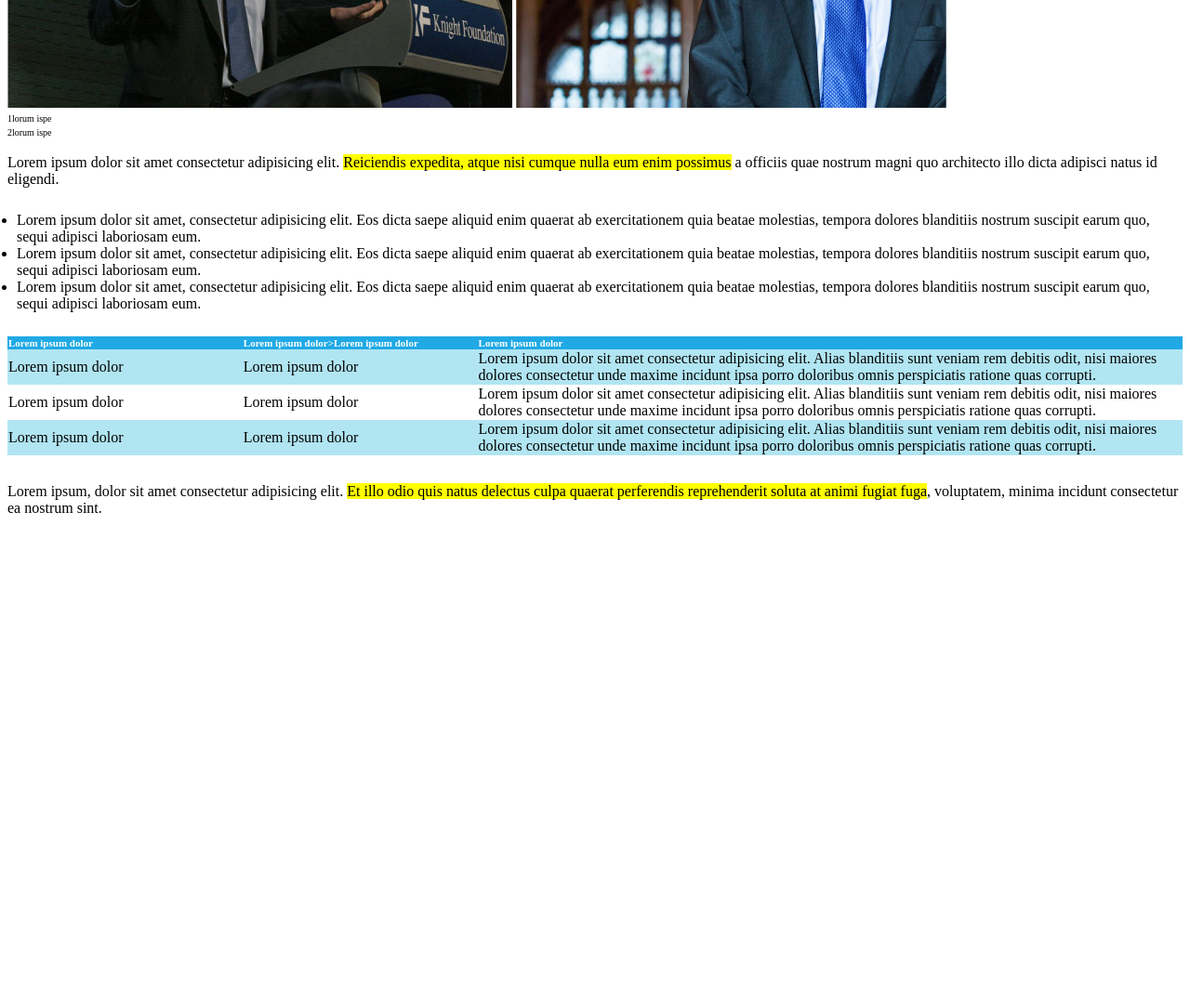
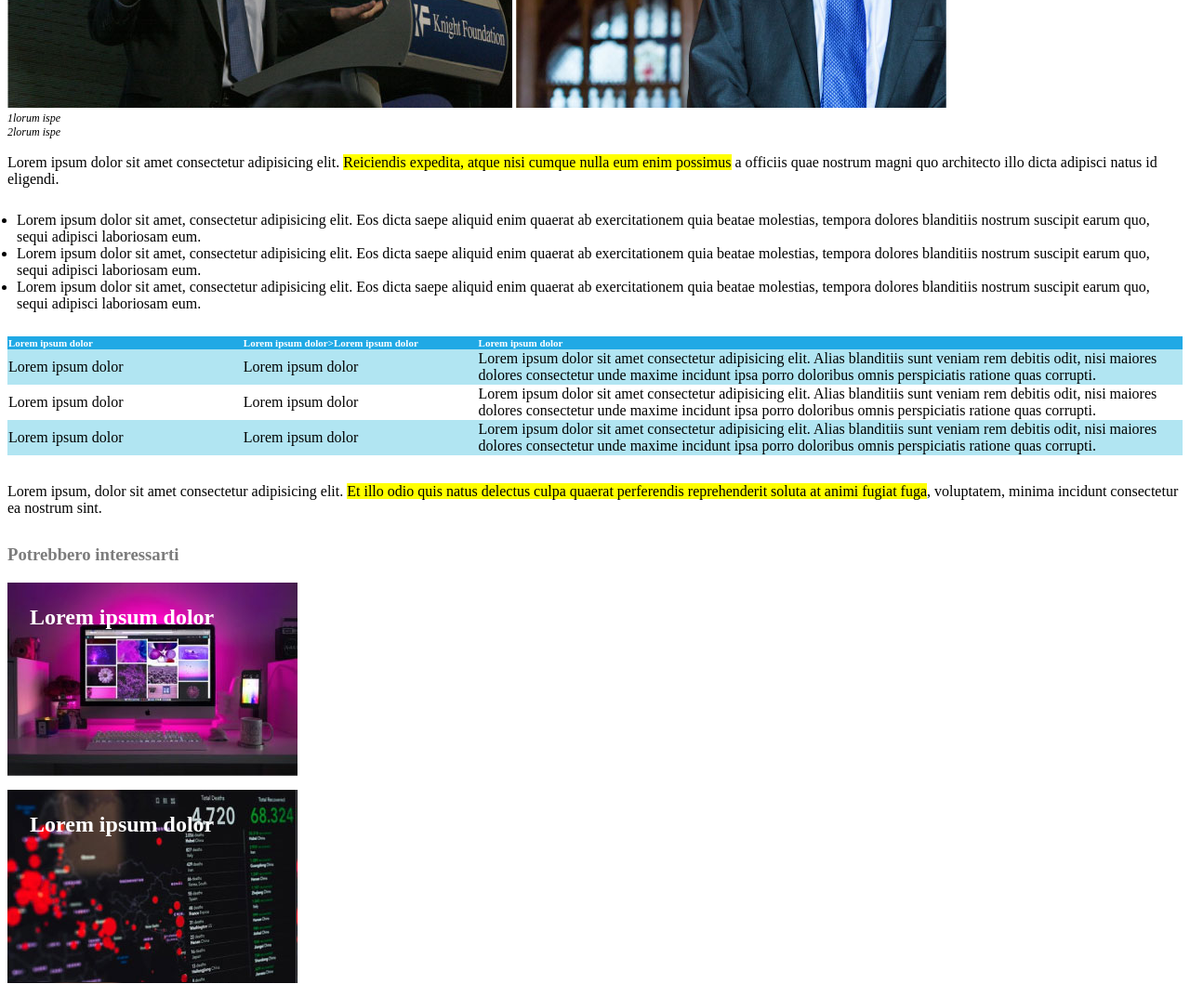
Before and after one commit to Riccardouras/html-css-boolean, a plain HTML site: page index.html in a window 1280 px wide. Shown: the part 400-1473 px from the top of the page at 93% size. Before the commit the page ends 972 px from the top, so only its background shows below. Drawn offline with Linux system fonts and the light colour scheme.

Commit message:
esercizio completo

```diff
--- a/css/main.css
+++ b/css/main.css
@@ -51,5 +51,27 @@ th {
     background-color: rgb(177,229,242);
 }
 #marginfix {
-    margin-top: 30px;
+    margin: 30px 0px;
+
 }
+#grey {
+    color: rgb(124, 124, 124)
+}
+#inline1 {
+    background-image: url(../img/monitor.jpg);
+}
+#inline2 {
+    background-image: url(../img/graph.jpg);
+}
+.inline {
+    width: 312px;
+    height: 208px;
+    margin-bottom: 15px;
+}
+.inlinetxt{
+    padding: 1em;
+    font-weight: 700;
+    color: white;
+    font-size: 24px;
+    margin: 0px;
+}
--- a/index.html
+++ b/index.html
@@ -26,9 +26,9 @@
         <section>
             <img src="./img/tim-1.jpg" alt="">
             <img src="./img/tim-2.jpg" alt="">
-            <p class="did"><small>1lorum ispe</small></p>
-            <p class="did"><small>2lorum ispe</small></p>
-        </section>
+            <p class="did"><em>1lorum ispe</em></p>
+            <p class="did"><em>2lorum ispe</em></p>
+        <section>
         <article>
             <!-- UNDERLINED LIST-->
             <p>Lorem ipsum dolor sit amet consectetur adipisicing elit. <mark>Reiciendis expedita, atque nisi cumque nulla eum enim possimus</mark> a officiis quae nostrum magni quo architecto illo dicta adipisci natus id eligendi.</p>
@@ -71,11 +71,19 @@
             <Section>
                 <p id="marginfix">Lorem ipsum, dolor sit amet consectetur adipisicing elit. <mark>Et illo odio quis natus delectus culpa quaerat perferendis reprehenderit soluta at animi fugiat fuga</mark>, voluptatem, minima incidunt consectetur ea nostrum sint.</p>
             </Section>
+        </article>
+    </main>
+    <footer>
+        <!-- img in the bottom -->
+        <h3 id="grey">Potrebbero interessarti</h3>
+        <div class="inline" id="inline1">
+            <p class="inlinetxt">Lorem ipsum dolor</p>
+        </div>
 
-        </article>
-
-    </main>
-    <footer></footer>
+        <div class="inline" id="inline2">
+            <p class="inlinetxt">Lorem ipsum dolor</p>
+        </div>
+    </footer>
 
 
 </body>
```
